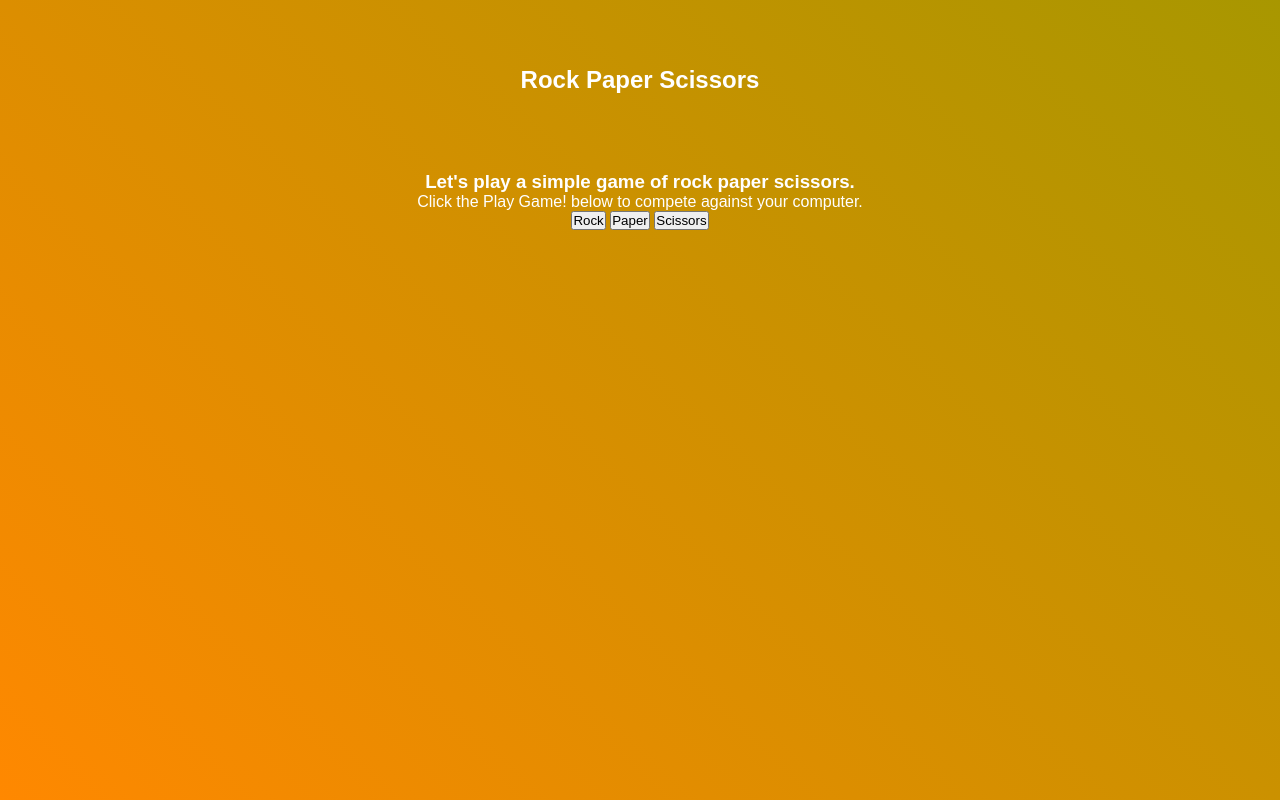
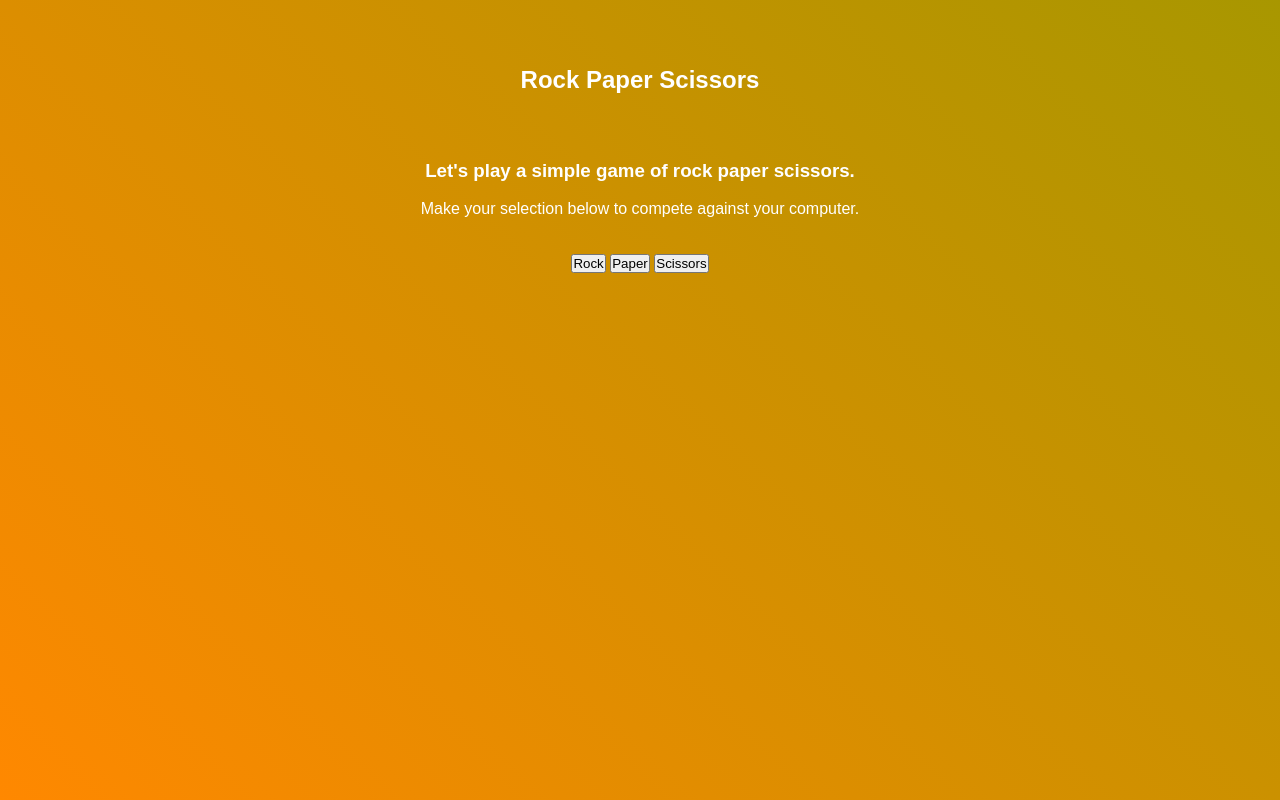
Before and after one commit to neenreva/rock_paper_scissors, a plain HTML site: page index.html in a window 1280 px wide. Drawn offline with Linux system fonts and the light colour scheme.

Commit message:
Add files via upload

```diff
--- a/index.html
+++ b/index.html
@@ -8,9 +8,9 @@
   <body>
     <header>Rock Paper Scissors</header>
     <div id="container">
-    <h3>Let's play a simple game of rock paper scissors.</h3>
-    <p>Click the Play Game! below to compete against your computer.</p>
-
+      <h3>Let's play a simple game of rock paper scissors.</h3><br>
+      <p>Make your selection below to compete against your computer.</p>
+      <br><br>
       <div id="btns">
         <button id="rock">Rock</button>
         <button id="paper">Paper</button>
```
